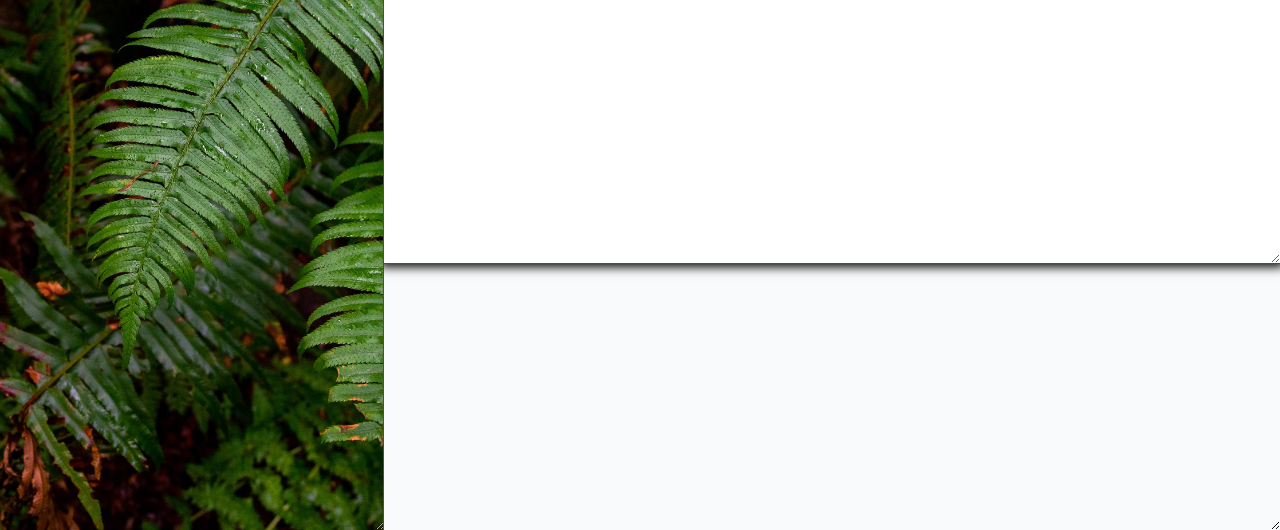
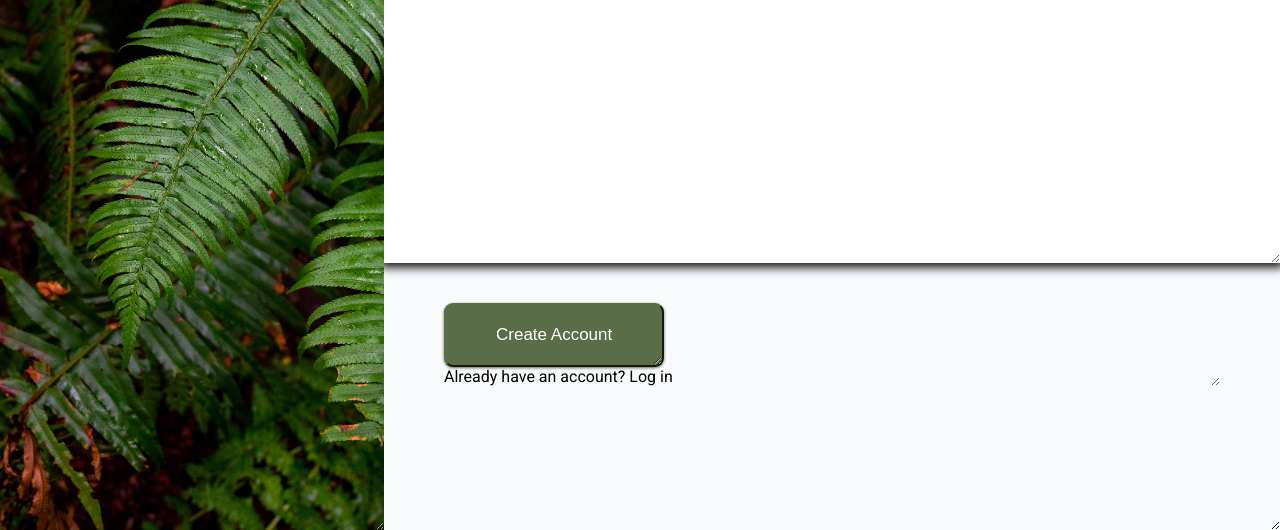
Before and after one commit to ManuSuhonen/odin-sign-up-Form, a plain HTML site: page index.html in a window 1280 px wide. Shown: the part 270-800 px from the top of the page. Drawn offline with Linux system fonts and the light colour scheme.

Commit message:
added button

```diff
--- a/index.html
+++ b/index.html
@@ -27,6 +27,8 @@
             <div id="right_side_2">
             </div>
             <div id="right_side_3">
+                <button type="button">Create Account</button>
+                <p>Already have an account? Log in</p>
             </div>
         </div>
     </main>
--- a/style.css
+++ b/style.css
@@ -13,7 +13,7 @@
 body * {
     resize: both;
     overflow: auto;
-    outline: 1px solid red;
+    /* outline: 1px solid red; */
 }
 
 main {
@@ -47,7 +47,7 @@ main {
         width: 100%;
 
         p {
-            height: fit-content;
+            /* height: fit-content; */
             align-self: center;
             text-align: left;
             align-content: end;
@@ -87,5 +87,23 @@ main {
     #right_side_3 {
         height: var(--main-rows-height);
         background-color: rgb(249 250 251);
+        padding: 40px 60px 40px 60px;
+
+        button {
+            /* 596d48 */
+            background: #596d48;
+            background-image: linear-gradient(to bottom, #596d48, #596d48);
+            border-radius: 9px;
+            box-shadow: 0px 1px 3px #596d48;
+            font-family: Arial;
+            color: #ffffff;
+            font-size: 17px;
+            background: #596d48;
+            padding: 20px 50px 20px 50px;
+            text-decoration: none;
+            outline-color: #596d48;
+            border-color: #596d48;
+            stop-color: #596d48;
+        }
     }
 }
```
Also changed, not shown: images/form.png.
